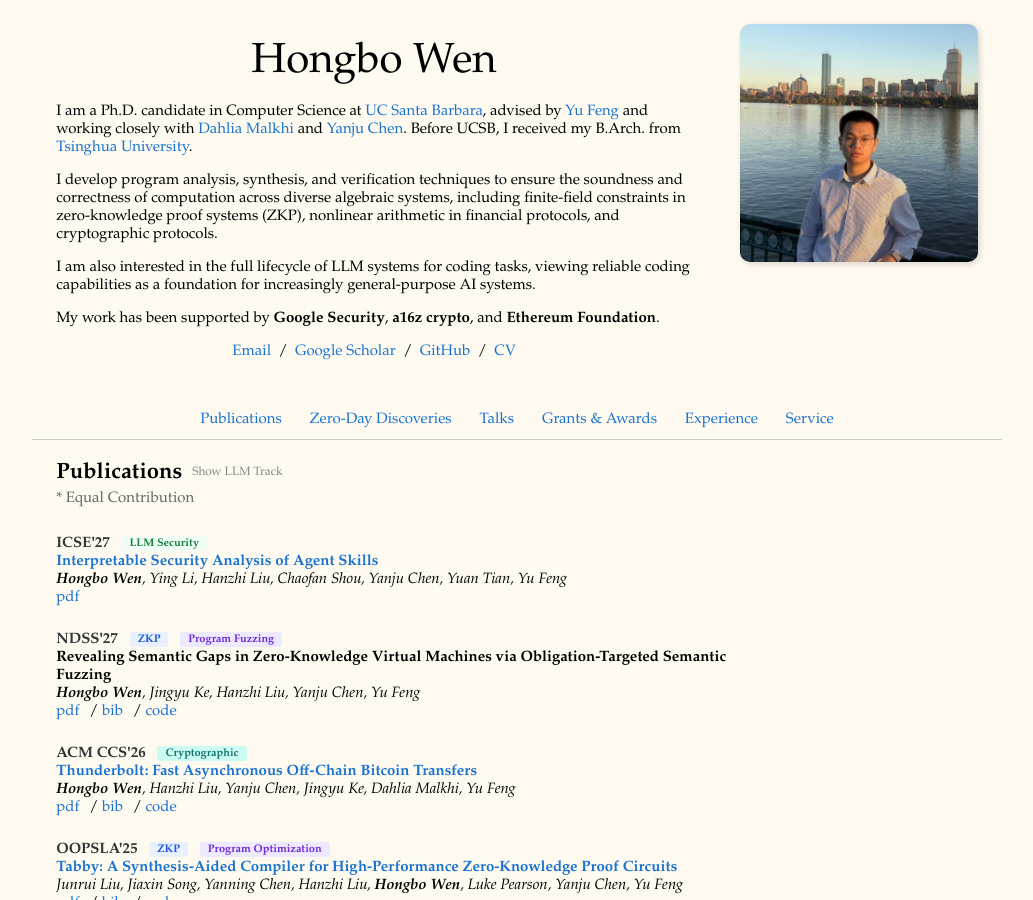
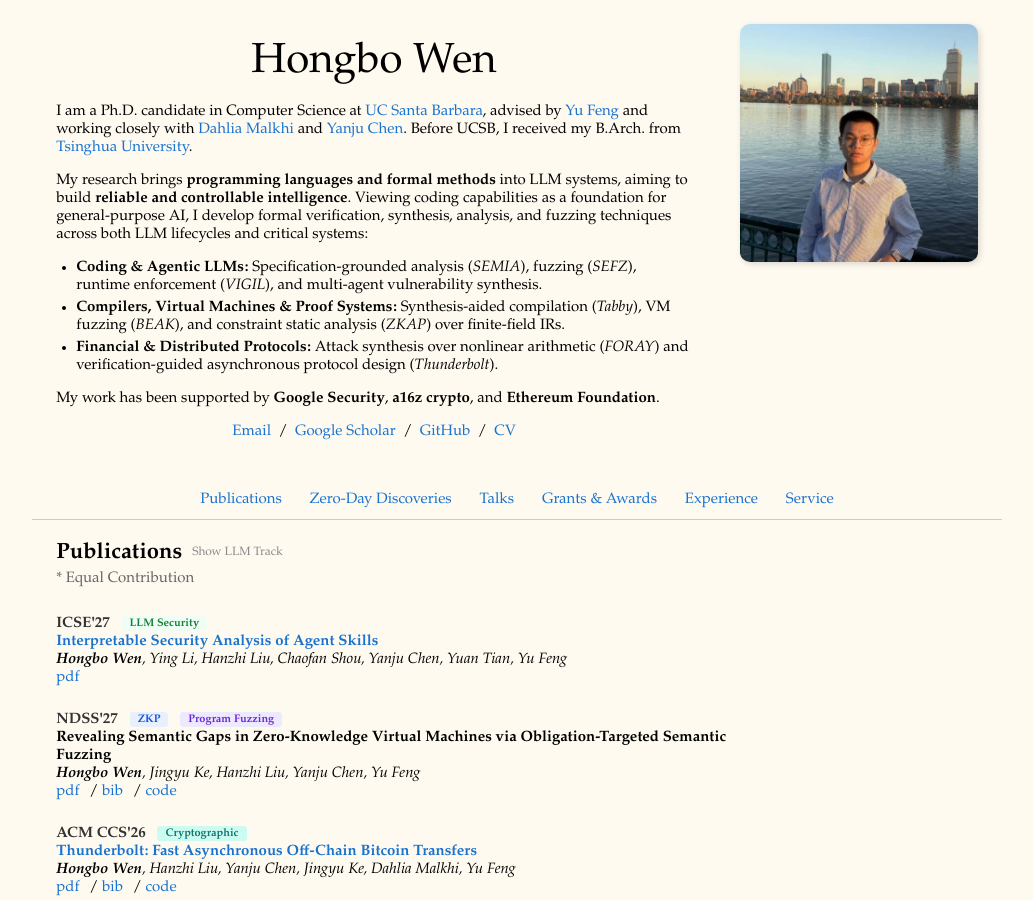
Before and after one commit to whbjzzwjxq/whbjzzwjxq.github.io, a Jekyll site: the page built from _posts/2025-01-28-USENIX_AEC.markdown, in a window 1280 px wide and 900 px high. Shown: the whole window, without its empty margins (123-1156 px from the left). Built offline with Jekyll 4.4.1, drawn with Linux system fonts in a browser that asks for light colours; some of the changed text lies outside the part shown.

Commit message:
Update homepage research statement, experience, and synced academic CV

```diff
--- a/_layouts/default.html
+++ b/_layouts/default.html
@@ -29,11 +29,13 @@
                 <a href="https://www.tsinghua.edu.cn/en/">Tsinghua University</a>.
               </p>
               <p>
-                I develop program analysis, synthesis, and verification techniques to ensure the soundness and correctness of computation across diverse algebraic systems, including finite-field constraints in zero-knowledge proof systems (ZKP), nonlinear arithmetic in financial protocols, and cryptographic protocols.
+                My research brings <b>programming languages and formal methods</b> into LLM systems, aiming to build <b>reliable and controllable intelligence</b>. Viewing coding capabilities as a foundation for general-purpose AI, I develop formal verification, synthesis, analysis, and fuzzing techniques across both LLM lifecycles and critical systems:
               </p>
-              <p>
-                I am also interested in the full lifecycle of LLM systems for coding tasks, viewing reliable coding capabilities as a foundation for increasingly general-purpose AI systems.
-              </p>
+              <ul style="margin:6px 0 12px 0;padding-left:20px;">
+                <li style="margin-bottom:4px;"><b>Coding &amp; Agentic LLMs:</b> Specification-grounded analysis (<i>SEMIA</i>), fuzzing (<i>SEFZ</i>), runtime enforcement (<i>VIGIL</i>), and multi-agent vulnerability synthesis.</li>
+                <li style="margin-bottom:4px;"><b>Compilers, Virtual Machines &amp; Proof Systems:</b> Synthesis-aided compilation (<i>Tabby</i>), VM fuzzing (<i>BEAK</i>), and constraint static analysis (<i>ZKAP</i>) over finite-field IRs.</li>
+                <li><b>Financial &amp; Distributed Protocols:</b> Attack synthesis over nonlinear arithmetic (<i>FORAY</i>) and verification-guided asynchronous protocol design (<i>Thunderbolt</i>).</li>
+              </ul>
               <p>
                 My work has been supported by <b>Google Security</b>, <b>a16z crypto</b>, and <b>Ethereum Foundation</b>.
               </p>
@@ -386,8 +388,7 @@
             <td style="padding:6px 2.5%;width:15%;white-space:nowrap;vertical-align:top"><b>2024 – Present</b></td>
             <td style="padding:6px 0;vertical-align:top">
               <b>Co-founder &amp; Principal Architect</b>, <a href="https://riema.xyz/">Riema Labs</a><br>
-              <span style="color:#666">Venture-backed ($12M raised). Led a 50-person engineering organization through an
-              AI-first development transformation, shipping production systems serving 150K+ users.</span>
+              <span style="color:#666">Venture-backed ($12M raised). Led a 40-person engineering organization shipping production systems to 150K+ users through an AI-first engineering transformation; drove AI-era system design and quality control via explicit state-machine/schema contracts, automated contract lints, coverage ratchets, and AI review gates in CI.</span>
             </td>
           </tr>
           <tr>
```
Also changed, not shown: 1 other file.
